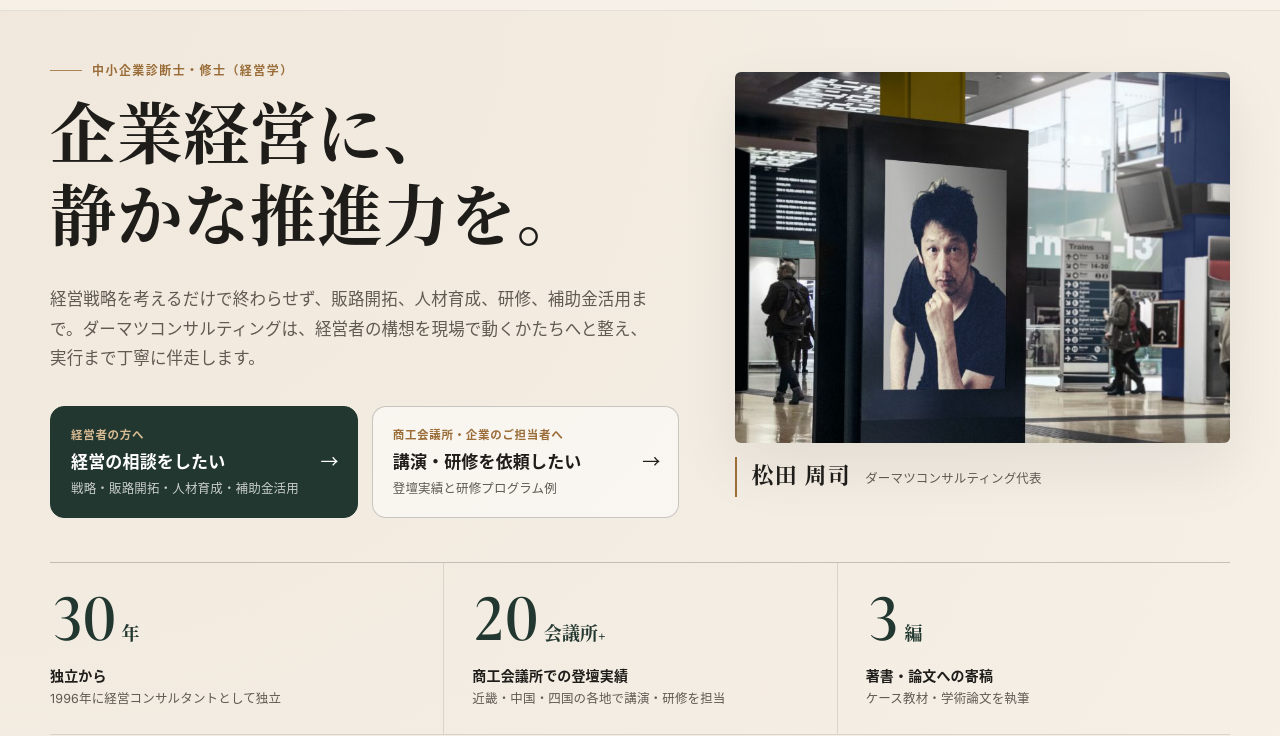
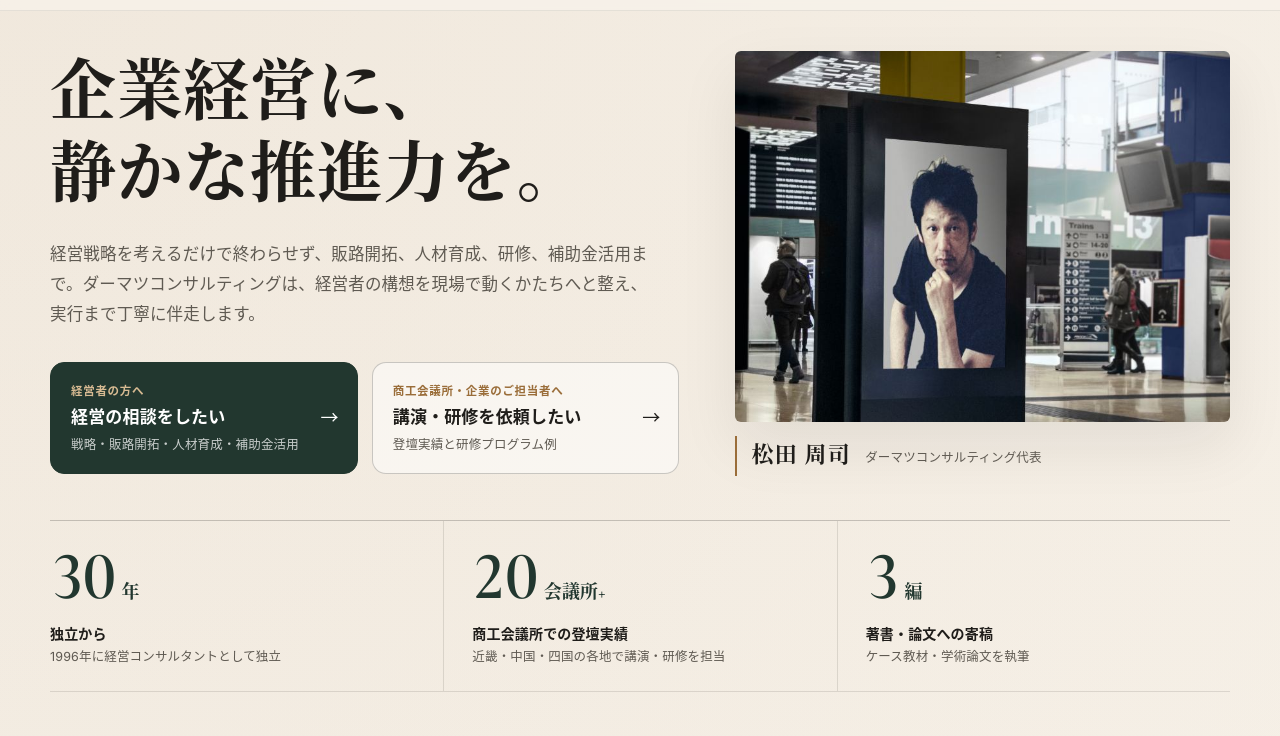
Before and after one commit to damatsucon/damatsuconhp, a plain HTML site: page code_sandbox_light_git_bd143990_1787121911/index.html in a window 1280 px wide. Shown: the part 68-804 px from the top of the page. Drawn offline with nearby package versions, Linux system fonts and the light colour scheme; no server answers.

Commit message:
トップ冒頭の「中小企業診断士・修士（経営学）」の表記を削除
Co-Authored-By: Claude Fable 5.2 <noreply@anthropic.com>
Claude-Session: https://claude.ai/code/session_01Hpg9KHnv3YXtwAfs16nBtY

```diff
--- a/code_sandbox_light_git_bd143990_1787121911/index.html
+++ b/code_sandbox_light_git_bd143990_1787121911/index.html
@@ -381,7 +381,7 @@
     .hero-shell{grid-template-columns:1.12fr .88fr; gap:56px; align-items:center;}
     .hero-copy{padding:0;}
     .hero-copy .eyebrow{letter-spacing:.12em; text-transform:none;}
-    .hero-copy h1{font-size:clamp(34px, 5.2vw, 66px); line-height:1.24; letter-spacing:.01em; margin:16px 0 24px;}
+    .hero-copy h1{font-size:clamp(34px, 5.2vw, 66px); line-height:1.24; letter-spacing:.01em; margin:0 0 24px;}
     .hero-copy h1 span{display:block; white-space:nowrap;}
     .hero-copy .lead{font-size:16.5px; max-width:600px;}
     .entry-grid{display:grid; grid-template-columns:1fr 1fr; gap:14px; margin-top:32px; max-width:640px;}
@@ -613,7 +613,6 @@
     <section class="hero">
       <div class="wrap hero-shell">
         <div class="hero-copy">
-          <span class="eyebrow">中小企業診断士・修士（経営学）</span>
           <h1><span>企業経営に、</span><span>静かな推進力を。</span></h1>
           <p class="lead">経営戦略を考えるだけで終わらせず、販路開拓、人材育成、研修、補助金活用まで。ダーマツコンサルティングは、経営者の構想を現場で動くかたちへと整え、実行まで丁寧に伴走します。</p>
           <div class="entry-grid">
```
